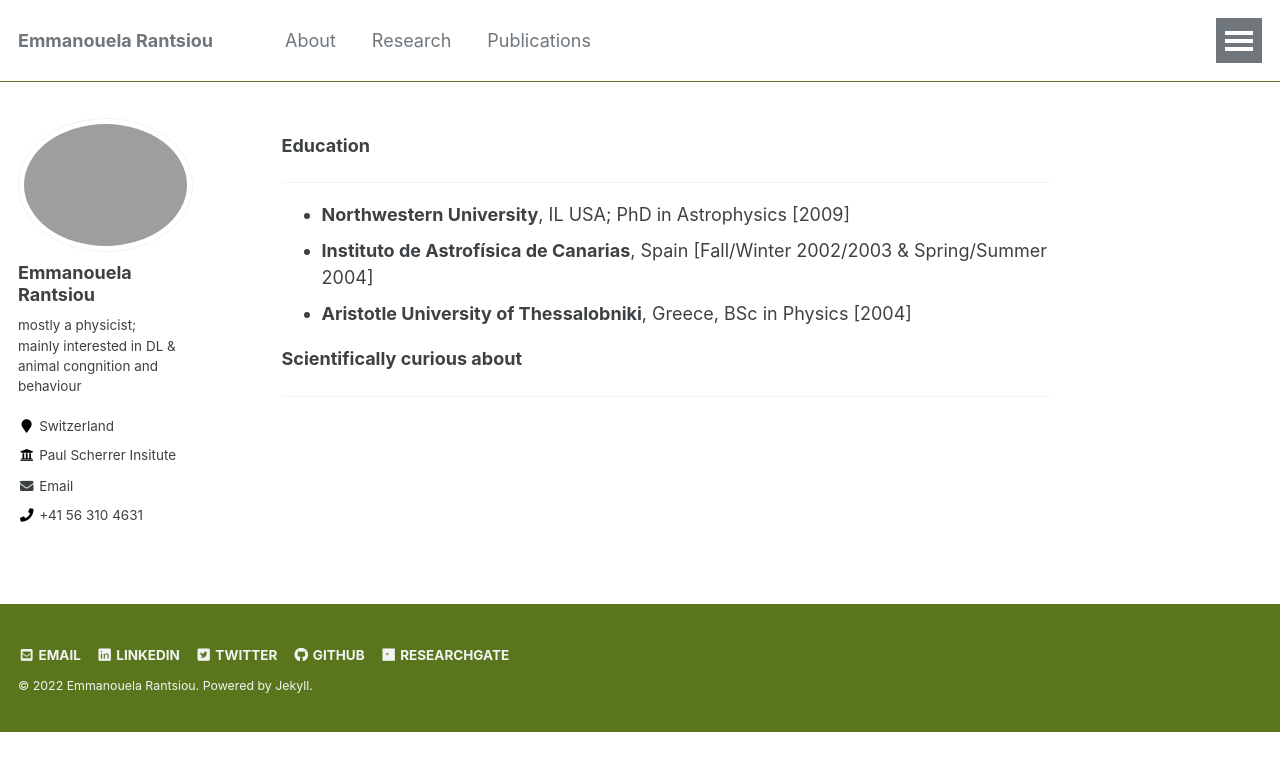
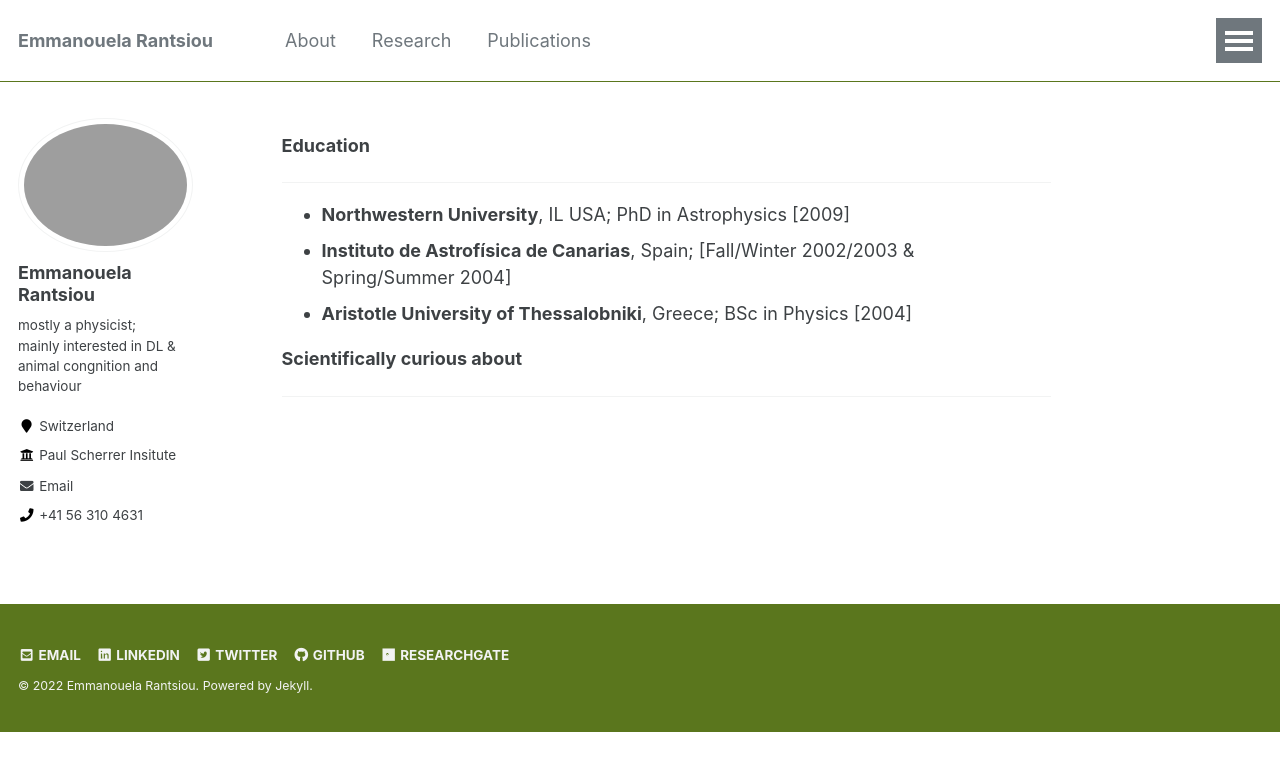
Before and after one commit to emmarant/emmarant.github.io, a Jekyll site: the page built from _pages/about.md, in a window 1280 px wide. Shown: the top 771 px of the page. Built offline with Jekyll 4.4.1, drawn with Linux system fonts in a browser that asks for light colours.

```diff
--- a/_pages/about.md
+++ b/_pages/about.md
@@ -12,8 +12,8 @@ author_profile: true
 -----
 
 - **Northwestern University**, IL USA; PhD in Astrophysics [2009]
-- **Instituto de Astrofísica de Canarias**, Spain [Fall/Winter 2002/2003 & Spring/Summer 2004]
-- **Aristotle University of Thessalobniki**, Greece, BSc in Physics [2004]
+- **Instituto de Astrofísica de Canarias**, Spain; [Fall/Winter 2002/2003 & Spring/Summer 2004]
+- **Aristotle University of Thessalobniki**, Greece; BSc in Physics [2004]
 
 
  **Scientifically curious about**
```
